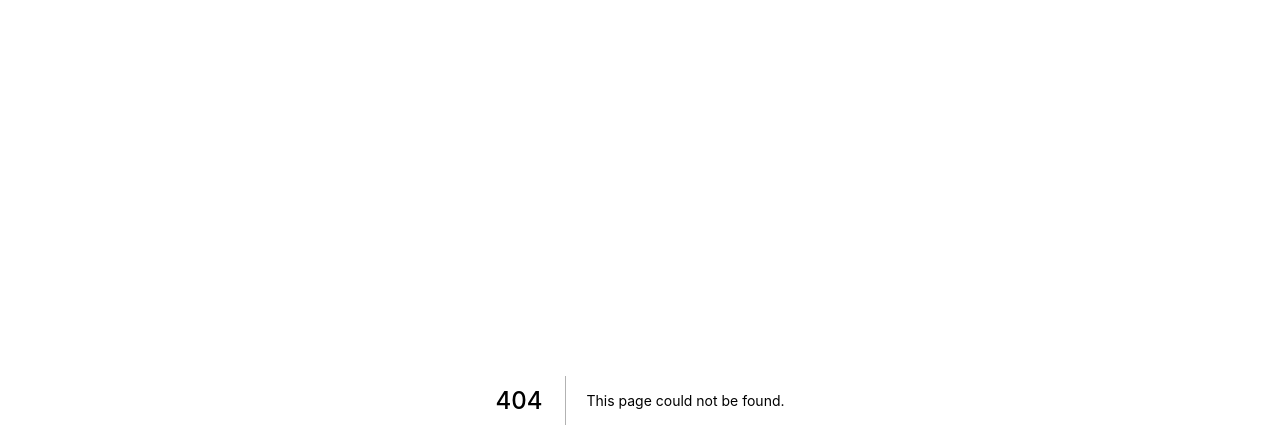
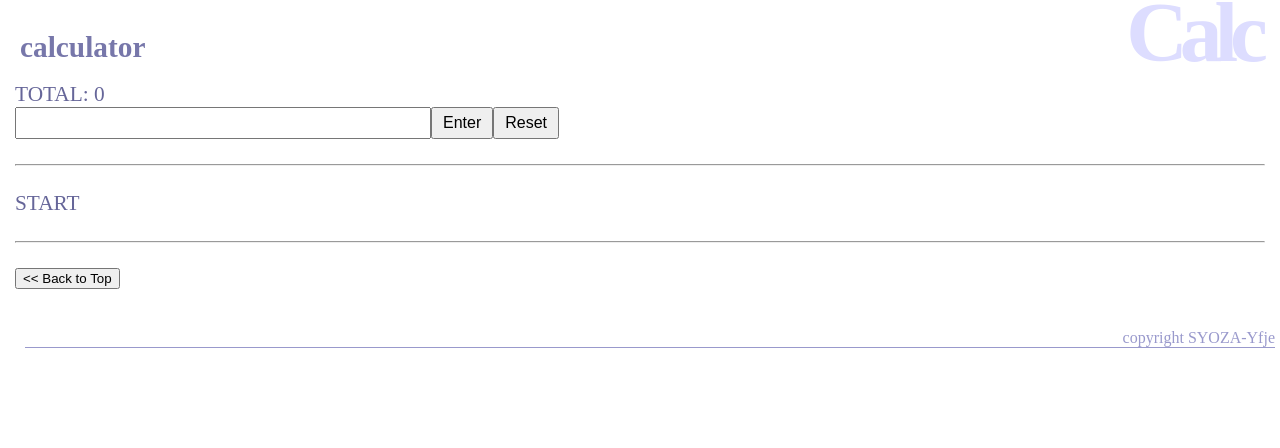
Before and after one commit to koharakouki/react_practice, a Next.js app in the folder next_app/: page /calc in a window 1280 px wide. Before the commit this address had no page. Shown: the top 448 px of the page. Built offline with nearby package versions, Linux system fonts and the light colour scheme.

Commit message:
[Fin]chapter5

```diff
--- a/next_app/components/Calc.js
+++ b/next_app/components/Calc.js
@@ -57,7 +57,7 @@ class Calc extends Component {
 			<div>
 			  <p>TOTAL: {this.props.result}</p>
 			  <input type="text" style={this.style} size="40" value={this.state.input} onChange={this.onChange} onKeyPress={this.onKeyPress} />
-			  <button style={this.style} onClick{this.doAction}>
+			  <button style={this.style} onClick={this.doAction}>
 			    Enter</button>
 			  <button style={this.style} onClick={this.reset}>
 			    Reset</button>
--- /dev/null
+++ b/next_app/pages/calc.js
@@ -0,0 +1,15 @@
+import Link from 'next/link';
+import Layout from '../components/Layout';
+import Calc from '../components/Calc';
+
+export default () =>(
+	<Layout header="Calc" title="calculator">
+	  <Calc />
+	  <hr />
+	  <div>
+	    <Link href="/">
+	      <button>&lt;&lt; Back to Top</button>
+	    </Link>
+	  </div>
+	</Layout>
+);
--- a/next_app/static/Style.js
+++ b/next_app/static/Style.js
@@ -39,4 +39,26 @@ export default <style>{`
       color:#669;
       font-size:16pt;
   }
+  hr {
+    margin:25px 0px;
+  }
+  tr {
+    margin:0px;
+  }
+  th {
+    font-size:14pt;
+    font-weight:plain;
+    text-align:left;
+    padding:0px 20px;
+    margin:0px;
+    border-bottom:1px solid gray;
+  }
+  td {
+    font-size:14pt;
+    font-weight:plain;
+    text-align:right;
+    padding:0px 20px;
+    margin:0px;
+    border-bottom:1px solid gray;
+  }
 `}</style>;
```
